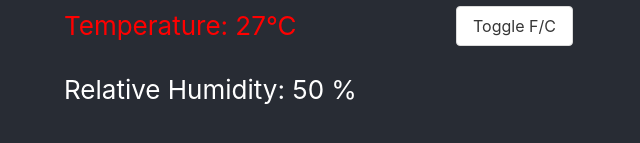
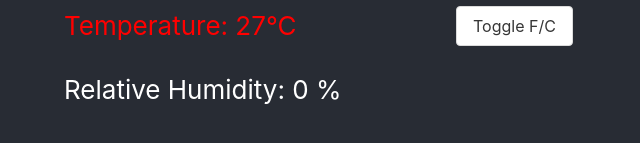
Before and after one commit to ktcody05/kylecamper, a React (Create React App) app: page / in a window 1280 px wide. Shown: the part 203-346 px from the top of the page, without its empty margins (0-640 px from the left). Built offline with nearby package versions, Linux system fonts and the light colour scheme; no server answers.

Commit message:
Cors update

```diff
--- a/src/App.js
+++ b/src/App.js
@@ -1,12 +1,35 @@
-import React from 'react';
+import React,{Component} from 'react';
 import './bulma.css';
 import './App.css'
 import Temp from './components/Temp'
 
-function App() {
+class App extends Component {
 
-  let humidity = 50
+  constructor() {
+    super()
 
+    this.state={
+      humidity:0,
+      temperature:0
+    }
+  }
+
+
+  componentDidMount() {
+
+    let getData = async () => {
+
+      let response = await fetch('http://camperserver.herokuapp.com/latest', {
+        method: 'GET',
+        mode: 'cors'
+      })
+      console.log(response)
+    }
+
+    getData()
+  }
+
+  render() {
     return (
       <div className="App">
         <section className="hero">
@@ -25,12 +48,13 @@ function App() {
           <div className="container">
             <Temp />
             <div>
-            Relative Humidity: {humidity} %
+              Relative Humidity: {this.state.humidity} %
           </div>
           </div>
         </section>
       </div>
     );
   }
+}
 
 export default App;
```
Lines whose indentation alone changed are shown as unchanged.
